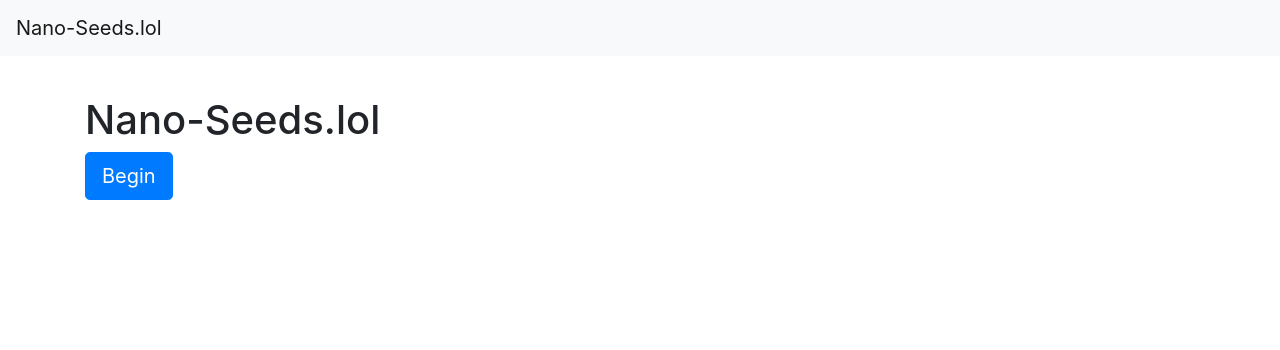
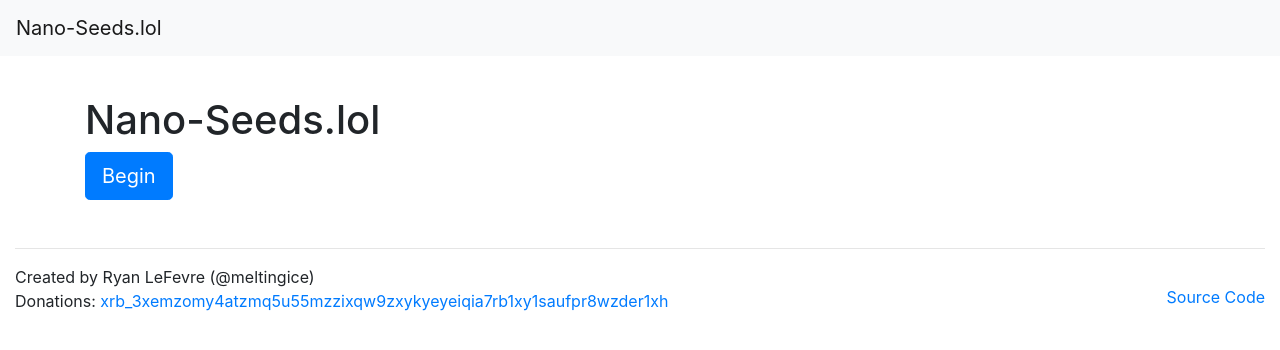
Before and after one commit to meltingice/nano-seeds.lol, a React (Create React App) app: page / in a window 1280 px wide. Shown: the top 350 px of the page. Built offline with nearby package versions, Linux system fonts and the light colour scheme.

Commit message:
Add footer

```diff
--- a/src/App.js
+++ b/src/App.js
@@ -3,6 +3,8 @@ import { Route, Link } from "react-router-dom";
 
 import Index from "./views/Index";
 import NanoKeys from "./views/NanoKeys";
+
+import styles from "./App.module.css";
 
 function App() {
   return (
@@ -13,9 +15,39 @@ function App() {
         </Link>
       </nav>
 
-      <div className="container mt-5 pt-5">
+      <div className="container my-5 pt-5">
         <Route path="/" exact component={Index} />
         <Route path="/nano/:page" component={NanoKeys} />
+      </div>
+
+      <div className="container-fluid">
+        <hr />
+
+        <div className="row mb-3 align-items-center">
+          <div className="col">
+            <p className="mb-0">Created by Ryan LeFevre (@meltingice)</p>
+            <p>
+              Donations:{" "}
+              <a
+                className={styles.wordBreak}
+                href="https://nanocrawler.cc/explorer/account/xrb_3xemzomy4atzmq5u55mzzixqw9zxykyeyeiqia7rb1xy1saufpr8wzder1xh/history"
+                target="_blank"
+                rel="noopener noreferrer"
+              >
+                xrb_3xemzomy4atzmq5u55mzzixqw9zxykyeyeiqia7rb1xy1saufpr8wzder1xh
+              </a>
+            </p>
+          </div>
+          <div className="col-auto">
+            <a
+              href="https://github.com/meltingice/nano-seeds.lol"
+              target="_blank"
+              rel="noopener noreferrer"
+            >
+              Source Code
+            </a>
+          </div>
+        </div>
       </div>
     </Fragment>
   );
--- /dev/null
+++ b/src/App.module.css
@@ -0,0 +1,3 @@
+.wordBreak {
+  word-wrap: break-word;
+}
--- a/src/views/NanoKeys.js
+++ b/src/views/NanoKeys.js
@@ -28,7 +28,7 @@ export default function NanoKeys({ match }) {
     <Fragment>
       <div className="row mb-3">
         <div className="col">
-          <p className="text-center">
+          <p className={cx("text-center", styles.wordBreak)}>
             Page
             <br />
             <b>{match.params.page}</b>
@@ -42,10 +42,10 @@ export default function NanoKeys({ match }) {
       </div>
 
       <p className="mb-5">
-        Note: Every Nano seed can generate 2<sup>32</sup> - 1 addresses.
-        Obviously it's not feasible to check every one, so instead we only check
-        the first two. Most of the time the first account is used since it's the
-        default in all the wallets.
+        Every Nano seed can generate 2<sup>32</sup> - 1 addresses. Obviously
+        it's not feasible to check every one, so instead we only check the first
+        two. Most of the time the first account is used since it's the default
+        in all the wallets.
       </p>
 
       <JumpToSeed />
--- a/src/views/NanoKeys.module.css
+++ b/src/views/NanoKeys.module.css
@@ -1,3 +1,7 @@
+.wordBreak {
+  word-wrap: break-word;
+}
+
 .jumpToSeedInput {
   width: 500px !important;
 }
```
